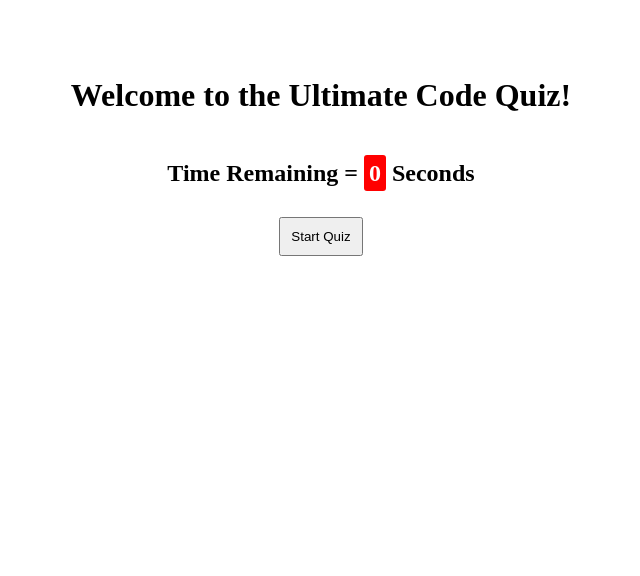
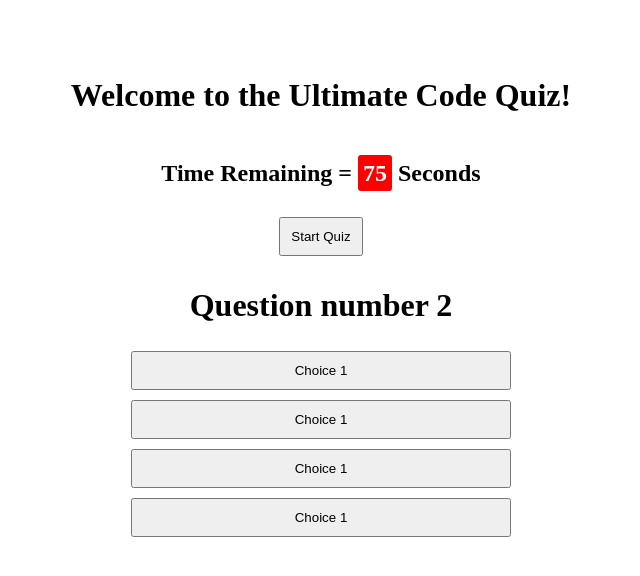
Before and after one commit to abdulhakeemdahir/Ultimate-Code-Quiz, a plain HTML site: page index.html in a window 1280 px wide. Shown: the whole page, without its empty margins (319-959 px from the left). Drawn offline with Linux system fonts and the light colour scheme.

Commit message:
Setting up questions

```diff
--- a/Assets/css/style.css
+++ b/Assets/css/style.css
@@ -33,3 +33,10 @@ h1 {
   padding: 10px;
   cursor: pointer;
 }
+
+button {
+  margin-top: 5px;
+  margin-bottom: 5px;
+  cursor: pointer;
+  padding: 10px;
+}
--- a/Assets/js/script.js
+++ b/Assets/js/script.js
@@ -5,17 +5,17 @@ let questions = [{
     answer: 1
 },
 {
-    question: "Question number 1",
+    question: "Question number 2",
     choices: ["Choice 1","Choice 2","Choice 3","Choice 4"],
     answer: 1
 },
 {
-    question: "Question number 1",
+    question: "Question number 3",
     choices: ["Choice 1","Choice 2","Choice 3","Choice 4"],
     answer: 1
 },
 {
-    question: "Question number 1",
+    question: "Question number 4",
     choices: ["Choice 1","Choice 2","Choice 3","Choice 4"],
     answer: 1
 },
@@ -30,7 +30,6 @@ let i = 0;
 function startTime () {
     startButtonEl.setAttribute("style", "display:none;");
     let timerInterval = setInterval(function(){
-        startQuestions();
         count--;
         countEl.textContent = count;
         if (count === 0){
@@ -42,12 +41,30 @@ function startTime () {
 }
 
 function startQuestions (){
+
     questionEl = document.createElement("h1");
-    questionEl.textContent = questions.question[i];
+    questionEl.textContent = questions[1].question;
     containerEl.appendChild(questionEl);
+    containerEl.setAttribute("style","display:flex;flex-direction:column;text-align:center;width:30%;margin:0px auto;justify-content:space-between;");
+
+    choiceEl1 = document.createElement("button");
+    choiceEl1.textContent = questions[1].choices[0];
+    containerEl.appendChild(choiceEl1);
+
+    choiceEl2 = document.createElement("button");
+    choiceEl2.textContent = questions[1].choices[0];
+    containerEl.appendChild(choiceEl2);
+
+    choiceEl3 = document.createElement("button");
+    choiceEl3.textContent = questions[1].choices[0];
+    containerEl.appendChild(choiceEl3);
+
+    choiceEl4 = document.createElement("button");
+    choiceEl4.textContent = questions[1].choices[0];
+    containerEl.appendChild(choiceEl4);
 
 }
 
 // Need to execute my functions
 
-startButtonEl.addEventListener("click", startTime);
+startQuestions();
--- a/index.html
+++ b/index.html
@@ -13,7 +13,7 @@
           <h1>Welcome to the Ultimate Code Quiz!</h1>
         </section>
         <div id="timer">
-          <h2>Time Remaining = <span id="count">0</span> Seconds</h2>
+          <h2>Time Remaining = <span id="count">75</span> Seconds</h2>
         </div>
       </header>
       <div id="start"><button id="btn-start">Start Quiz</button></div>
```
